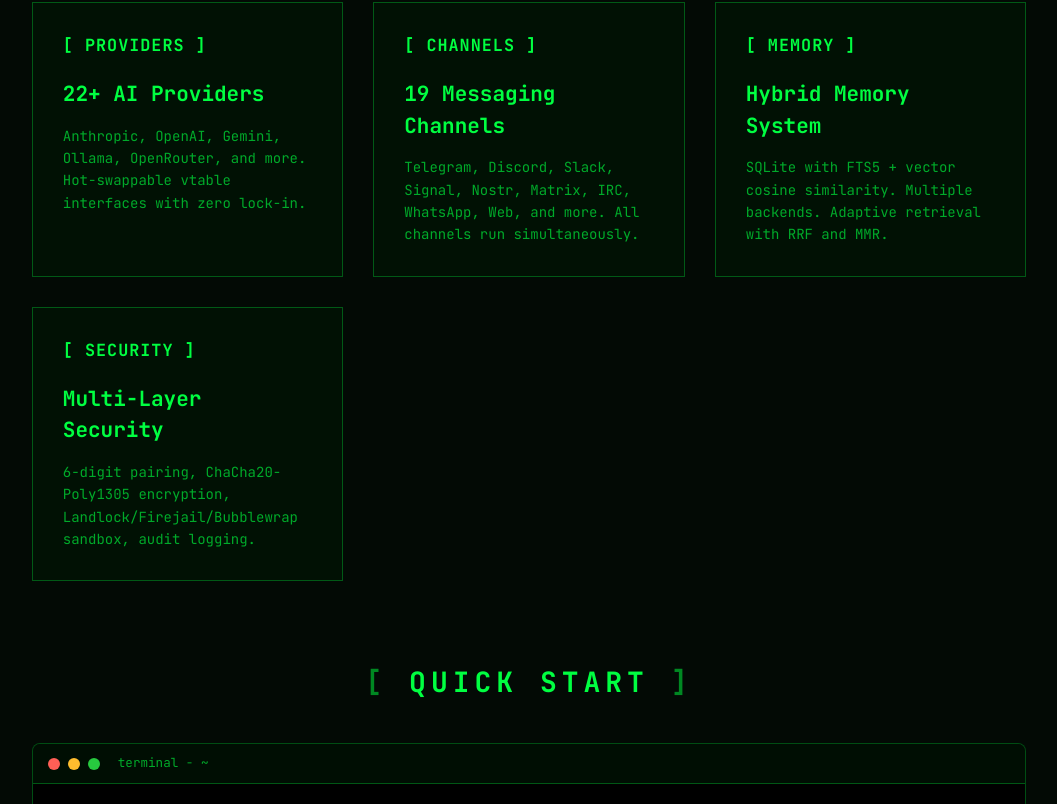
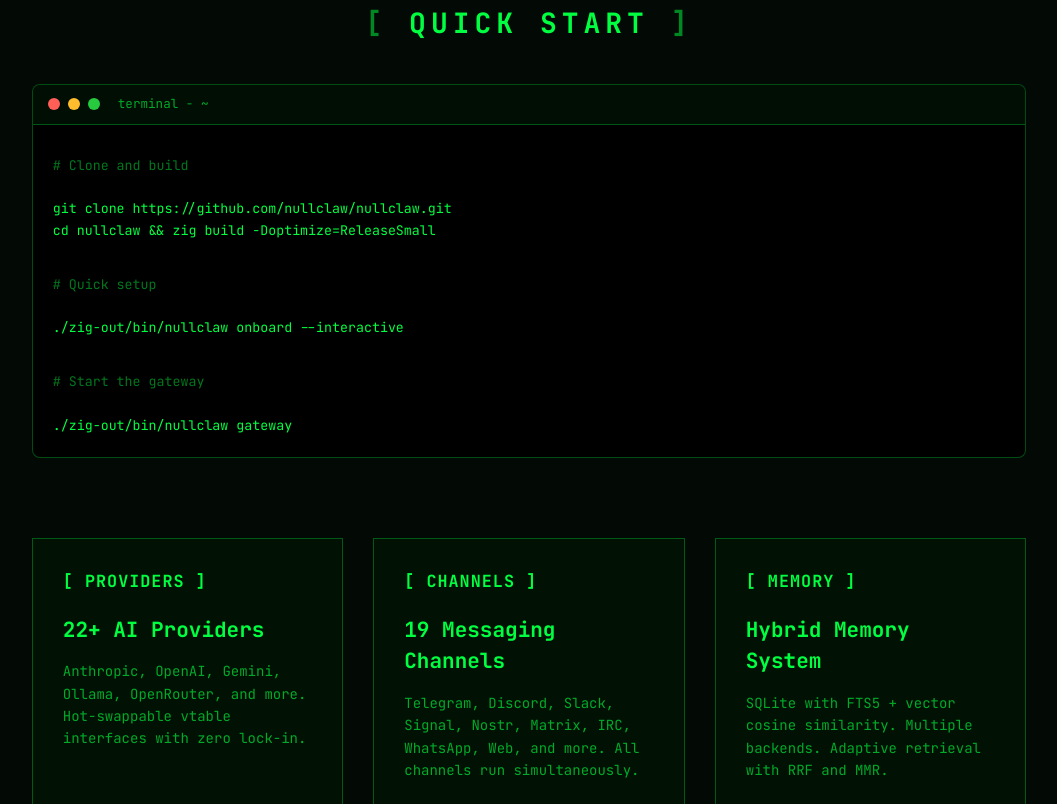
Before and after one commit to nullclaw/nullclaw.github.io, a SvelteKit app: page /nullclaw in a window 1280 px wide. Shown: the part 576-1380 px from the top of the page, without its empty margins (111-1168 px from the left). Built offline with nearby package versions, Linux system fonts and the light colour scheme.

Commit message:
fix(ui): remove tech badges, reorder quickstart, make feature cards clickable

```diff
--- a/src/routes/nullclaw/+page.svelte
+++ b/src/routes/nullclaw/+page.svelte
@@ -52,44 +52,6 @@
 </div>
 
 <div class="container">
-    <section class="overview">
-        <div class="feature-card">
-            <div class="icon">[ PROVIDERS ]</div>
-            <h3>22+ AI Providers</h3>
-            <p>
-                Anthropic, OpenAI, Gemini, Ollama, OpenRouter, and more.
-                Hot-swappable vtable interfaces with zero lock-in.
-            </p>
-        </div>
-
-        <div class="feature-card">
-            <div class="icon">[ CHANNELS ]</div>
-            <h3>19 Messaging Channels</h3>
-            <p>
-                Telegram, Discord, Slack, Signal, Nostr, Matrix, IRC, WhatsApp,
-                Web, and more. All channels run simultaneously.
-            </p>
-        </div>
-
-        <div class="feature-card">
-            <div class="icon">[ MEMORY ]</div>
-            <h3>Hybrid Memory System</h3>
-            <p>
-                SQLite with FTS5 + vector cosine similarity. Multiple backends.
-                Adaptive retrieval with RRF and MMR.
-            </p>
-        </div>
-
-        <div class="feature-card">
-            <div class="icon">[ SECURITY ]</div>
-            <h3>Multi-Layer Security</h3>
-            <p>
-                6-digit pairing, ChaCha20-Poly1305 encryption,
-                Landlock/Firejail/Bubblewrap sandbox, audit logging.
-            </p>
-        </div>
-    </section>
-
     <section class="installation">
         <h2>
             <span class="bracket">[</span> QUICK START
@@ -115,6 +77,44 @@
 ./zig-out/bin/nullclaw gateway</code
                 ></pre>
         </div>
+    </section>
+
+    <section class="overview">
+        <a href="/nullclaw/docs/providers" class="feature-card">
+            <div class="icon">[ PROVIDERS ]</div>
+            <h3>22+ AI Providers</h3>
+            <p>
+                Anthropic, OpenAI, Gemini, Ollama, OpenRouter, and more.
+                Hot-swappable vtable interfaces with zero lock-in.
+            </p>
+        </a>
+
+        <a href="/nullclaw/docs/channels" class="feature-card">
+            <div class="icon">[ CHANNELS ]</div>
+            <h3>19 Messaging Channels</h3>
+            <p>
+                Telegram, Discord, Slack, Signal, Nostr, Matrix, IRC, WhatsApp,
+                Web, and more. All channels run simultaneously.
+            </p>
+        </a>
+
+        <a href="/nullclaw/docs/memory" class="feature-card">
+            <div class="icon">[ MEMORY ]</div>
+            <h3>Hybrid Memory System</h3>
+            <p>
+                SQLite with FTS5 + vector cosine similarity. Multiple backends.
+                Adaptive retrieval with RRF and MMR.
+            </p>
+        </a>
+
+        <a href="/nullclaw/docs/security" class="feature-card">
+            <div class="icon">[ SECURITY ]</div>
+            <h3>Multi-Layer Security</h3>
+            <p>
+                6-digit pairing, ChaCha20-Poly1305 encryption,
+                Landlock/Firejail/Bubblewrap sandbox, audit logging.
+            </p>
+        </a>
     </section>
 </div>
 
@@ -266,6 +266,8 @@
         border: 1px solid var(--border);
         padding: 30px;
         transition: all 0.3s ease;
+        text-decoration: none;
+        display: block;
     }
 
     .feature-card:hover {
```
Also changed, not shown: src/routes/+page.svelte (+0 -34 lines).
